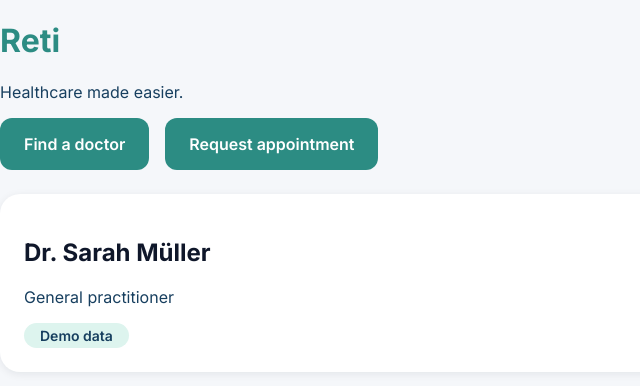
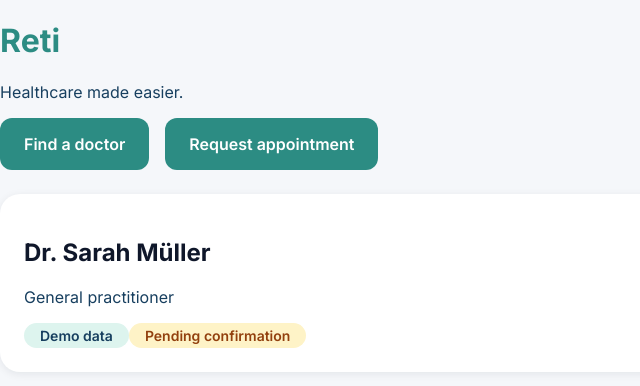
Before and after one commit to Retimane/Reti, a React (Vite) app: page / in a window 1280 px wide. Shown: the top 386 px of the page, without its empty margins (0-640 px from the left). Built offline with nearby package versions, Linux system fonts and the light colour scheme.

Commit message:
Add Badge component

```diff
--- a/src/App.jsx
+++ b/src/App.jsx
@@ -14,6 +14,7 @@ function App() {
         <h2>Dr. Sarah Müller</h2>
         <p>General practitioner</p>
         <Badge>Demo data</Badge>
+        <Badge variant="pending">Pending confirmation</Badge>
       </Card>
     </main>
    )
--- a/src/components/Badge.jsx
+++ b/src/components/Badge.jsx
@@ -1,5 +1,5 @@
-function Badge({ children }) {
-  return <span className="badge">{children}</span>
+function Badge({ children, variant = 'info' }) {
+  return <span className={`badge badge-${variant}`}>{children}</span>
 }
 
 export default Badge
--- a/src/index.css
+++ b/src/index.css
@@ -6,6 +6,8 @@
   --color-text: #0F172A;
   --color-error: #EF4444;
   --color-white: #FFFFFF;
+  --color-pending-background: #FEF3C7;
+  --color-pending-text: #92400E;
 
   --font-family: "Inter", system-ui, sans-serif;
 
@@ -80,3 +82,7 @@ p {
   padding: var(--space-1) var(--space-3);
   border-radius: 999px;
 }
+.badge-pending {
+  background-color: var(--color-pending-background);
+  color: var(--color-pending-text);
+}
```
